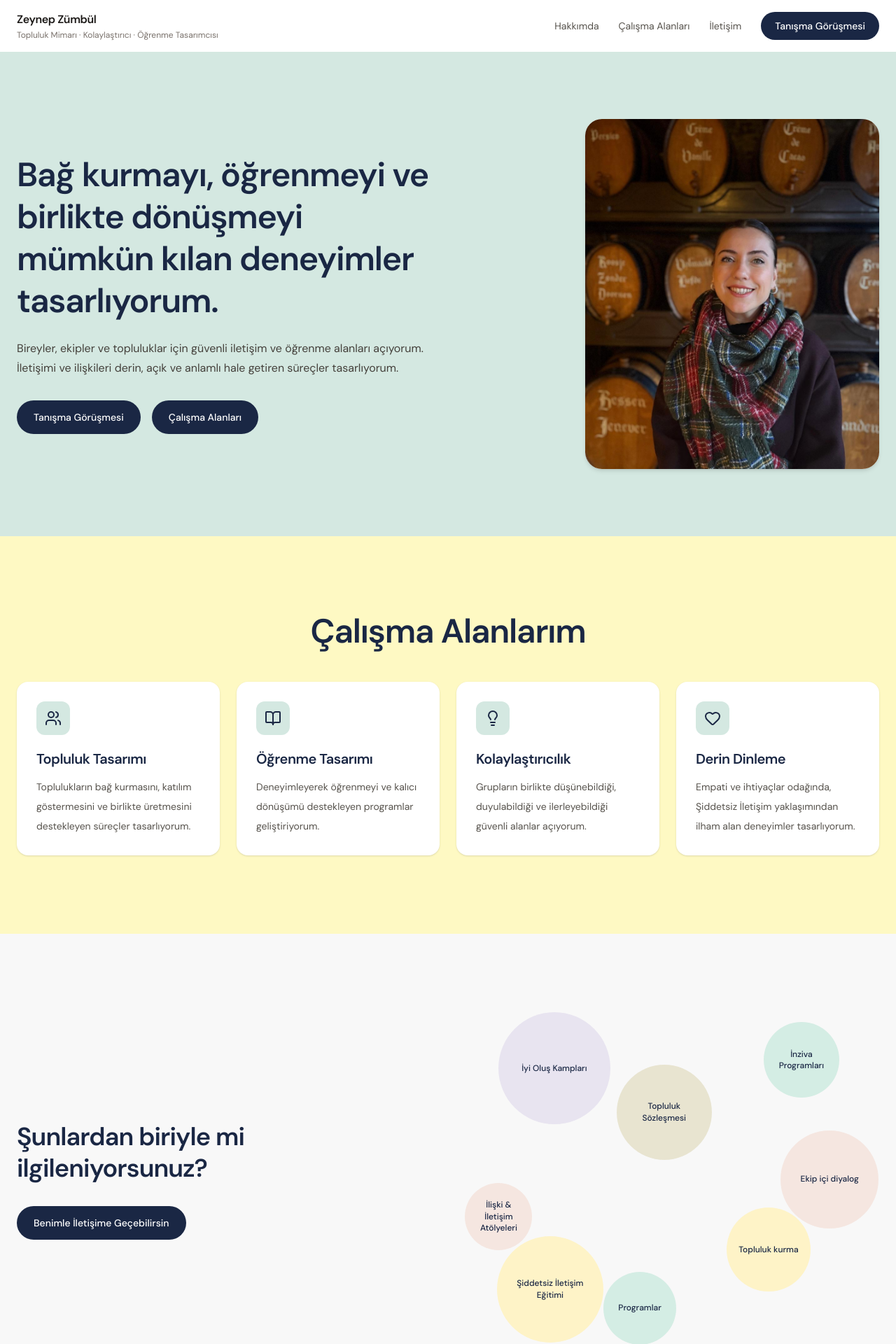
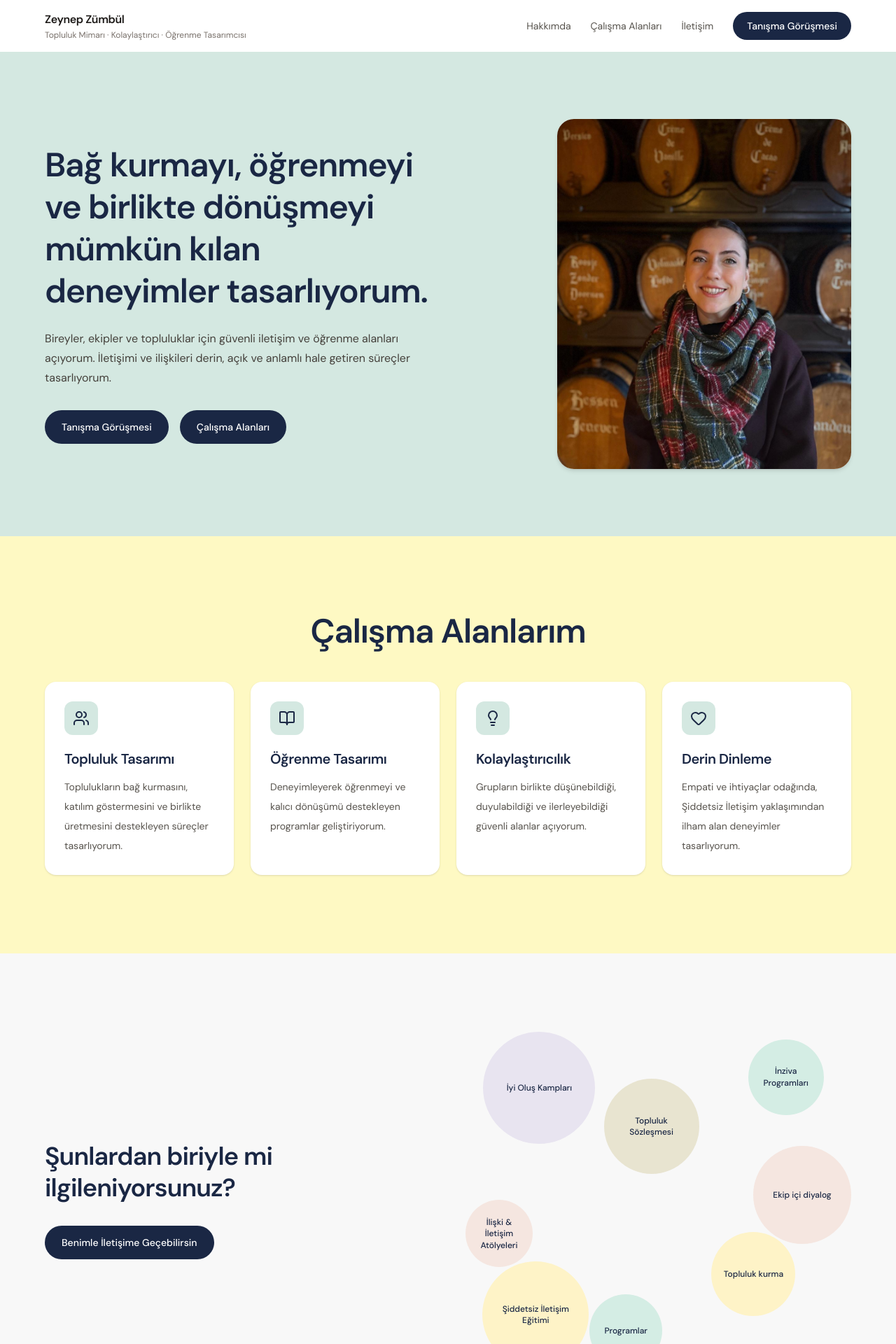
Before and after one commit to zeynepvolkan/zeynep-site, a React (Vite) app: page / in a window 1280 px wide. Shown: the top 1920 px of the page at 70% size. Built offline with nearby package versions, Linux system fonts and the light colour scheme; the HTML template or start-up script is replaced by a standard one.

Commit message:
feat: increase horizontal padding across all sections

```diff
--- a/src/App.jsx
+++ b/src/App.jsx
@@ -184,7 +184,7 @@ export default function SiddetsizIletisimSitesi() {
     <div className="min-h-screen bg-[#f7f4ee] text-stone-800 selection:bg-stone-900 selection:text-white">
 
       {/* NAVBAR */}
-      <header className="bg-white px-6 py-4">
+      <header className="bg-white px-8 md:px-16 py-4">
         <div className="mx-auto max-w-7xl flex items-center justify-between">
           <div>
             <p className="text-base font-semibold tracking-tight text-stone-900">Zeynep Zümbül</p>
@@ -208,7 +208,7 @@ export default function SiddetsizIletisimSitesi() {
 
       {/* HERO */}
       <section className="bg-[#d4e8e1] py-16 md:py-24">
-        <div className="mx-auto max-w-7xl px-6">
+        <div className="mx-auto max-w-7xl px-8 md:px-16">
           <div className="grid items-center gap-12 lg:grid-cols-2">
 
             {/* SOL: METİN */}
@@ -252,7 +252,7 @@ export default function SiddetsizIletisimSitesi() {
 
       {/* ÇALIŞMA ALANLARI */}
       <section id="hizmetler" className="bg-[#fef9c3] py-20 md:py-28">
-        <div className="mx-auto max-w-7xl px-6">
+        <div className="mx-auto max-w-7xl px-8 md:px-16">
           <h2 className="text-center text-4xl font-semibold tracking-tight text-[#1a2744] md:text-5xl">
             Çalışma Alanlarım
           </h2>
@@ -296,7 +296,7 @@ export default function SiddetsizIletisimSitesi() {
 
       {/* BALONCUK BÖLÜMÜ */}
       <section className="bg-[#f8f8f8] py-20 md:py-28 overflow-hidden">
-        <div className="mx-auto max-w-7xl px-6">
+        <div className="mx-auto max-w-7xl px-8 md:px-16">
           <div className="grid items-center gap-12 lg:grid-cols-2">
 
             {/* SOL: METİN */}
@@ -319,7 +319,7 @@ export default function SiddetsizIletisimSitesi() {
       </section>
 
       <section id="hakkinda" className="bg-[#e8d5c4] py-20 md:py-28">
-        <div className="mx-auto max-w-7xl px-6">
+        <div className="mx-auto max-w-7xl px-8 md:px-16">
           <div className="grid items-start gap-12 lg:grid-cols-2 lg:gap-20">
 
             {/* SOL: METİN */}
@@ -397,7 +397,7 @@ export default function SiddetsizIletisimSitesi() {
       </section>
 
       {/* CTA BÖLÜMÜ */}
-      <section className="bg-[#78350f] py-20 md:py-28 px-6">
+      <section className="bg-[#78350f] py-20 md:py-28 px-8 md:px-16">
         <div className="mx-auto max-w-4xl">
 
           {/* Alıntı */}
@@ -432,7 +432,7 @@ export default function SiddetsizIletisimSitesi() {
         </div>
       </section>
 
-      <footer id="iletisim" className="bg-white px-6 py-16 md:py-20">
+      <footer id="iletisim" className="bg-white px-8 md:px-16 py-16 md:py-20">
         <div className="mx-auto max-w-xl flex flex-col items-center gap-8">
 
           {/* İsim */}
```
